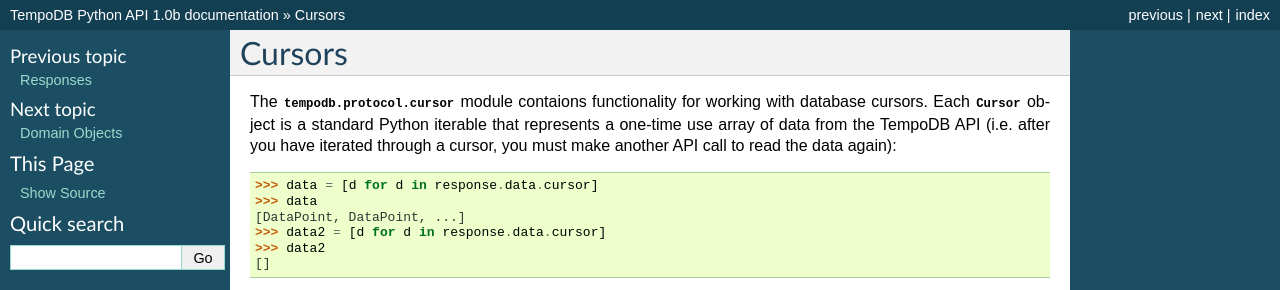
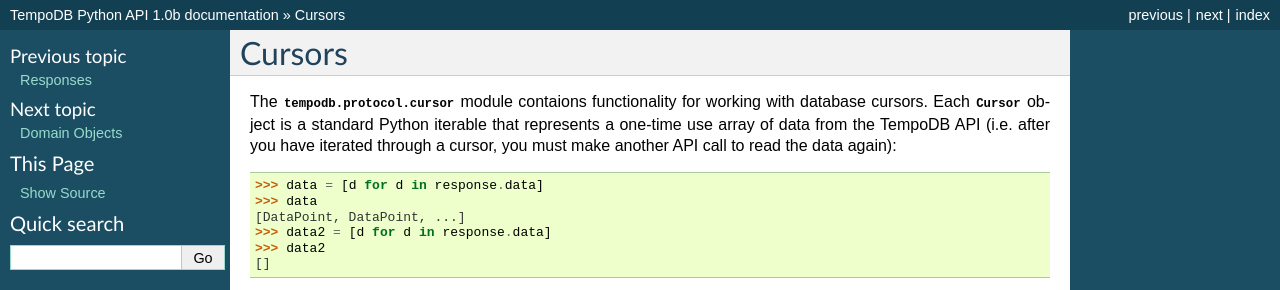
Before and after one commit to tempodb/tempodb-python, a Sphinx documentation site: the page built from docs/source/cursor.rst, in a window 1280 px wide, cut to the strip 0-290 px from the top of the page. Built offline with Sphinx 7.4.7, drawn with Linux system fonts in a browser that asks for light colours; formulas are drawn with MathJax 3.

Commit message:
Update reference to response.data.cursor member

```diff
--- a/docs/source/cursor.rst
+++ b/docs/source/cursor.rst
@@ -7,10 +7,10 @@
 (i.e. after you have iterated through a cursor, you must make another API call
 to read the data again)::
 
-  >>> data = [d for d in response.data.cursor]
+  >>> data = [d for d in response.data]
   >>> data
   [DataPoint, DataPoint, ...]
-  >>> data2 = [d for d in response.data.cursor]
+  >>> data2 = [d for d in response.data]
   >>> data2
   []
 
```
